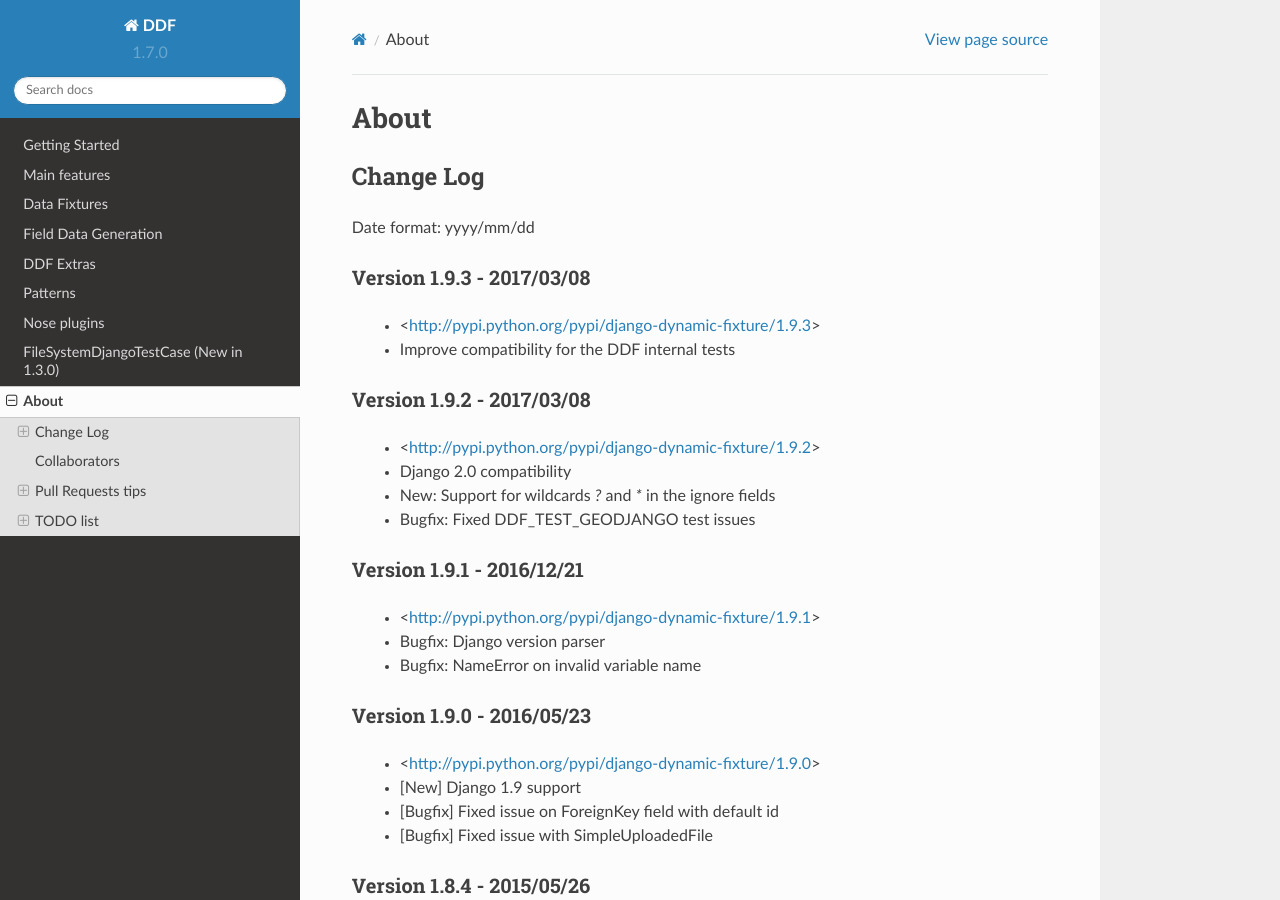
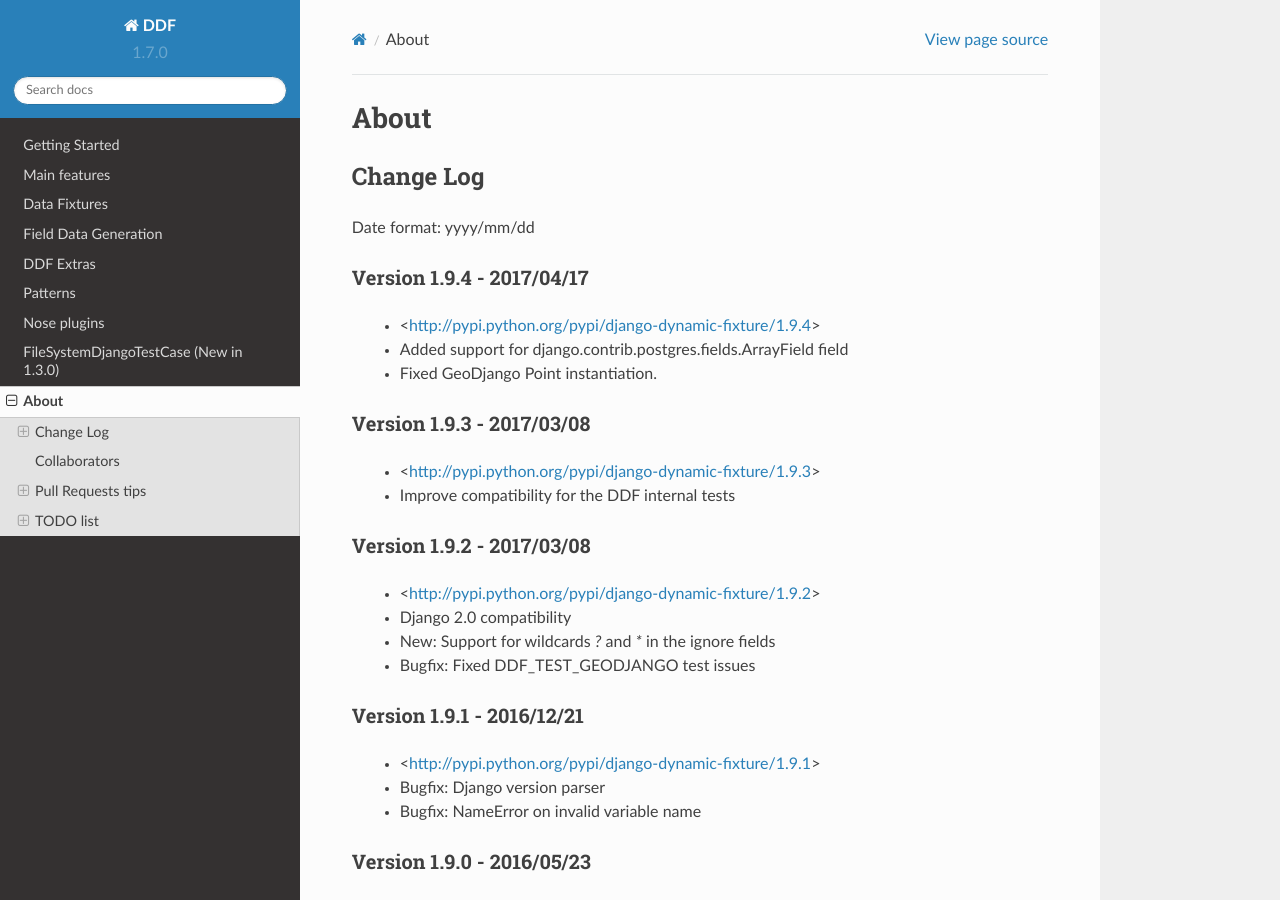
Before and after one commit to paulocheque/django-dynamic-fixture, a Sphinx documentation site: the page built from docs/source/about.rst, in a window 1280 px wide and 900 px high. Built offline with Sphinx 7.4.7 and the Read the Docs theme 2.0.0, drawn with Linux system fonts in a browser that asks for light colours.

```diff
--- a/docs/source/about.rst
+++ b/docs/source/about.rst
@@ -8,6 +8,12 @@ Change Log
 ===============================================================================
 
 Date format: yyyy/mm/dd
+
+Version 1.9.4 - 2017/04/17
+-------------------------------------------------------------------------------
+  * <http://pypi.python.org/pypi/django-dynamic-fixture/1.9.4>
+  * Added support for django.contrib.postgres.fields.ArrayField field
+  * Fixed GeoDjango Point instantiation.
 
 Version 1.9.3 - 2017/03/08
 -------------------------------------------------------------------------------
--- a/setup.py
+++ b/setup.py
@@ -14,7 +14,7 @@ from setuptools import setup, find_packages
 # Update version and save
 # Go to 'files' link and upload the file
 
-VERSION = '1.9.3'
+VERSION = '1.9.4'
 
 tests_require = [
     'nose==1.3.7',
```
Also changed, not shown: 2 other files.
